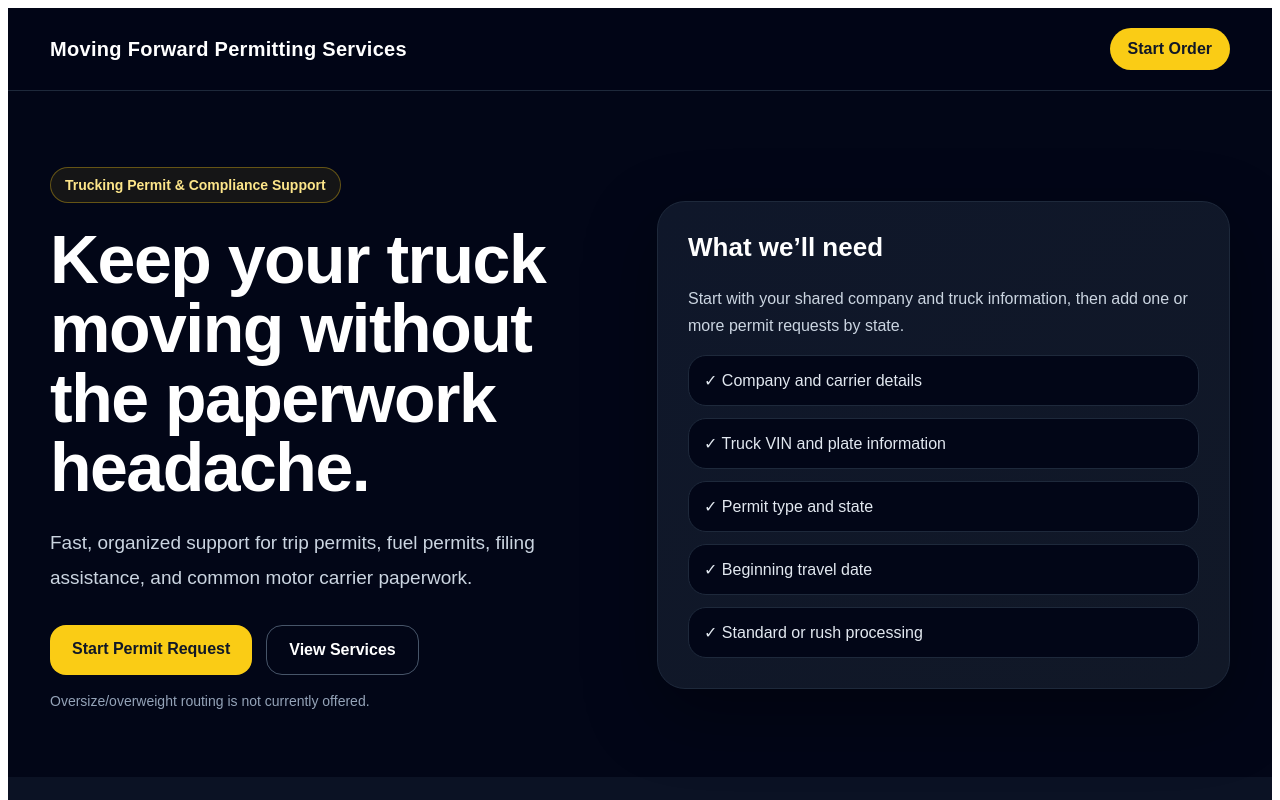
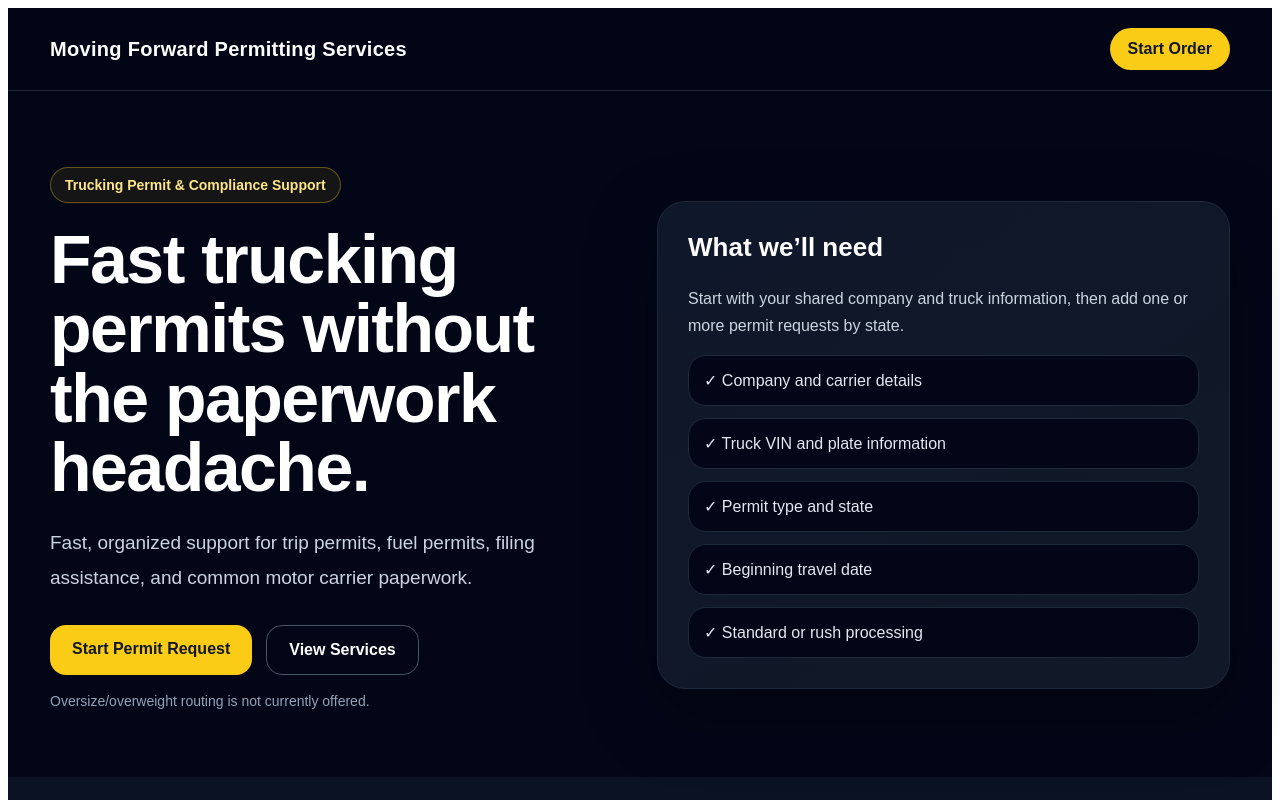
Before and after one commit to movingforwardpermitting/moving-forward-permits, a Next.js app: page /admin in a window 1280 px wide. Shown: the top 800 px of the page. Built offline with nearby package versions, Linux system fonts and the light colour scheme.

Commit message:
Force homepage redesign deploy

```diff
--- a/app/admin/page.js
+++ b/app/admin/page.js
@@ -192,7 +192,7 @@ export default function Home() {
             </div>
 
             <h1 style={{ fontSize: "clamp(40px, 6vw, 68px)", lineHeight: "1.02", margin: "0 0 24px", letterSpacing: "-1.5px" }}>
-              Keep your truck moving without the paperwork headache.
+              Fast trucking permits without the paperwork headache.
             </h1>
 
             <p style={{ fontSize: "19px", lineHeight: "1.8", color: "#cbd5e1", maxWidth: "720px" }}>
```
